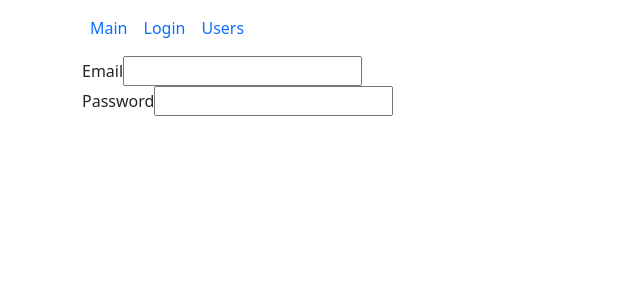
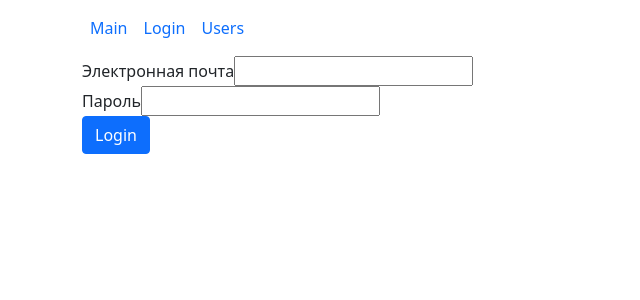
Before and after one commit to Lupushor/React_fast_company, a React (Create React App) app: page /login in a window 1280 px wide. Shown: the top 300 px of the page, without its empty margins (0-640 px from the left). Built offline with nearby package versions, Linux system fonts and the light colour scheme.

Commit message:
add_form

```diff
--- /dev/null
+++ b/src/components/textField.jsx
@@ -0,0 +1,31 @@
+import React from "react";
+import PropTypes from "prop-types";
+
+const TextField = ({ label, type, name, value, onChange }) => {
+  return (
+    <div>
+      <label htmlFor={name}>{label}</label>
+      <input
+        id={name}
+        type={type}
+        value={value}
+        onChange={onChange}
+        name={name}
+      />
+    </div>
+  );
+};
+
+TextField.defaultProps = {
+  type: "text",
+};
+
+TextField.propTypes = {
+  label: PropTypes.string.isRequired,
+  type: PropTypes.string.isRequired,
+  name: PropTypes.string.isRequired,
+  value: PropTypes.string.isRequired,
+  onChange: PropTypes.func.isRequired,
+};
+
+export default TextField;
--- a/src/layout/login.jsx
+++ b/src/layout/login.jsx
@@ -1,16 +1,41 @@
-import React from "react";
+import React, { useState } from "react";
+import TextField from "../components/textField";
 
 const Login = () => {
+  const [data, setData] = useState({ email: "", password: "" });
+  const handleChange = ({ target }) => {
+    setData((prevState) => ({ ...prevState, [target.name]: target.value }));
+    // setData(e.target.name);
+    console.log(target.name);
+  };
   return (
     <form action="">
-      <div>
-        <label htmlFor="email">Email</label>
-        <input id="email" type="text" />
-      </div>
-      <div>
-        <label htmlFor="password">Password</label>
-        <input id="password" type="password" />
-      </div>
+      <TextField
+        label="Электронная почта"
+        name="email"
+        value={data.email}
+        onChange={handleChange}
+      />
+      <TextField
+        label="Пароль"
+        type="password"
+        name="password"
+        value={data.password}
+        onChange={handleChange}
+      />
+      {/* <div>
+        <div>
+          <input type="radio" id="radio1" name="radio" />{" "}
+          <label htmlFor="radio1">Radio 1</label>
+        </div>
+        <div>
+          <input type="radio" id="radio2" name="radio" />{" "}
+          <label htmlFor="radio2">Radio 2</label>
+        </div>
+      </div> */}
+      <button className="btn btn-primary" type="submit">
+        Login
+      </button>
     </form>
   );
 };
```
